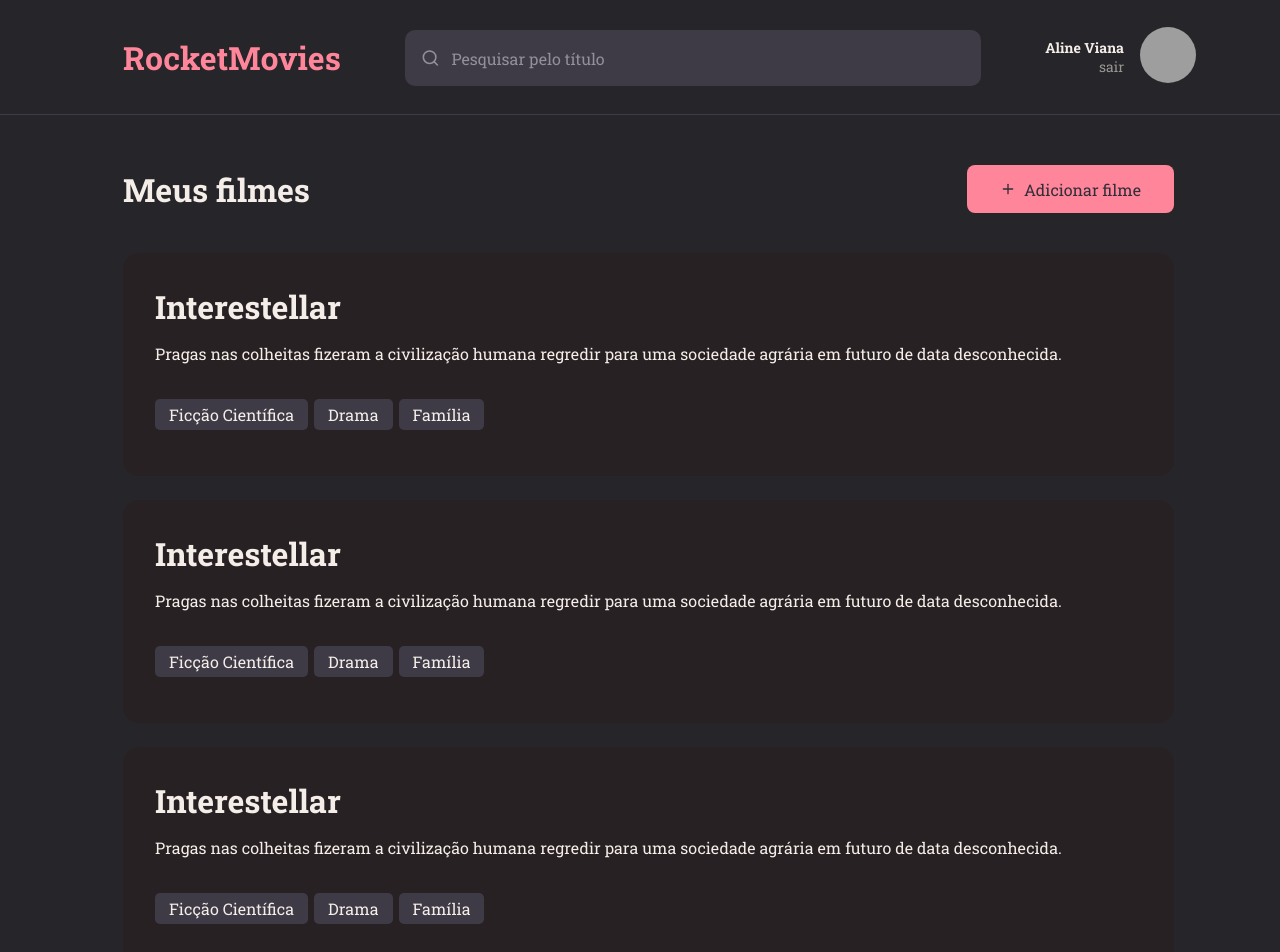
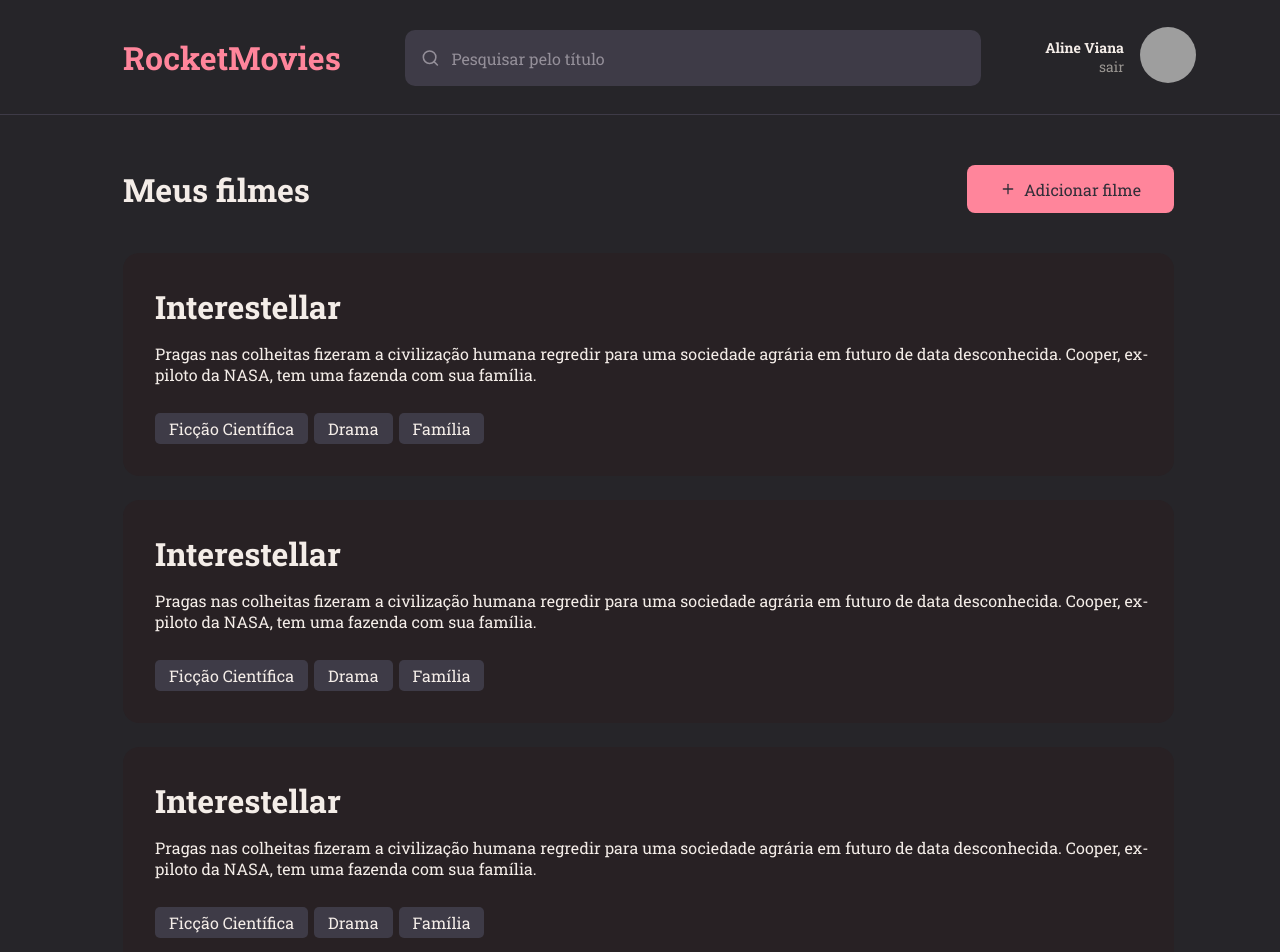
Before and after one commit to alineviana/rocketmovies, a React (Vite) app: page / in a window 1280 px wide. Shown: the top 952 px of the page. Built offline with nearby package versions, Linux system fonts and the light colour scheme; grey boxes are pictures that could not be loaded.

Commit message:
refactor: note

```diff
--- a/src/components/Note/index.jsx
+++ b/src/components/Note/index.jsx
@@ -5,7 +5,7 @@ export function Note({ data, ...rest}) {
     return(
         <Container {...rest}>
             <h1>{data.title}</h1>
-            <p>{data.rest}</p>
+            <p>{data.text}</p>
 
             {
                 data.tags &&
--- a/src/pages/Home/index.jsx
+++ b/src/pages/Home/index.jsx
@@ -23,7 +23,7 @@ export function Home() {
 
                     <Note data={{
                         title: 'Interestellar',
-                        rest: 'Pragas nas colheitas fizeram a civilização humana regredir para uma sociedade agrária em futuro de data desconhecida.',
+                        text: 'Pragas nas colheitas fizeram a civilização humana regredir para uma sociedade agrária em futuro de data desconhecida. Cooper, ex-piloto da NASA, tem uma fazenda com sua família.',
                         tags: [
                             {id: '1', name: 'Ficção Científica'},
                             {id: '2', name: 'Drama'},
@@ -34,7 +34,7 @@ export function Home() {
 
                     <Note data={{
                         title: 'Interestellar',
-                        rest: 'Pragas nas colheitas fizeram a civilização humana regredir para uma sociedade agrária em futuro de data desconhecida.',
+                        text: 'Pragas nas colheitas fizeram a civilização humana regredir para uma sociedade agrária em futuro de data desconhecida. Cooper, ex-piloto da NASA, tem uma fazenda com sua família.',
                         tags: [
                             {id: '1', name: 'Ficção Científica'},
                             {id: '2', name: 'Drama'},
@@ -45,7 +45,7 @@ export function Home() {
 
                     <Note data={{
                         title: 'Interestellar',
-                        rest: 'Pragas nas colheitas fizeram a civilização humana regredir para uma sociedade agrária em futuro de data desconhecida.',
+                        text: 'Pragas nas colheitas fizeram a civilização humana regredir para uma sociedade agrária em futuro de data desconhecida. Cooper, ex-piloto da NASA, tem uma fazenda com sua família.',
                         tags: [
                             {id: '1', name: 'Ficção Científica'},
                             {id: '2', name: 'Drama'},
--- a/src/pages/Home/styles.js
+++ b/src/pages/Home/styles.js
@@ -57,6 +57,7 @@ export const Content = styled.div`
         }
 
         p {
+            height: 50px;
             margin-left: 32px;
             padding-top: 15px;
         }
```
